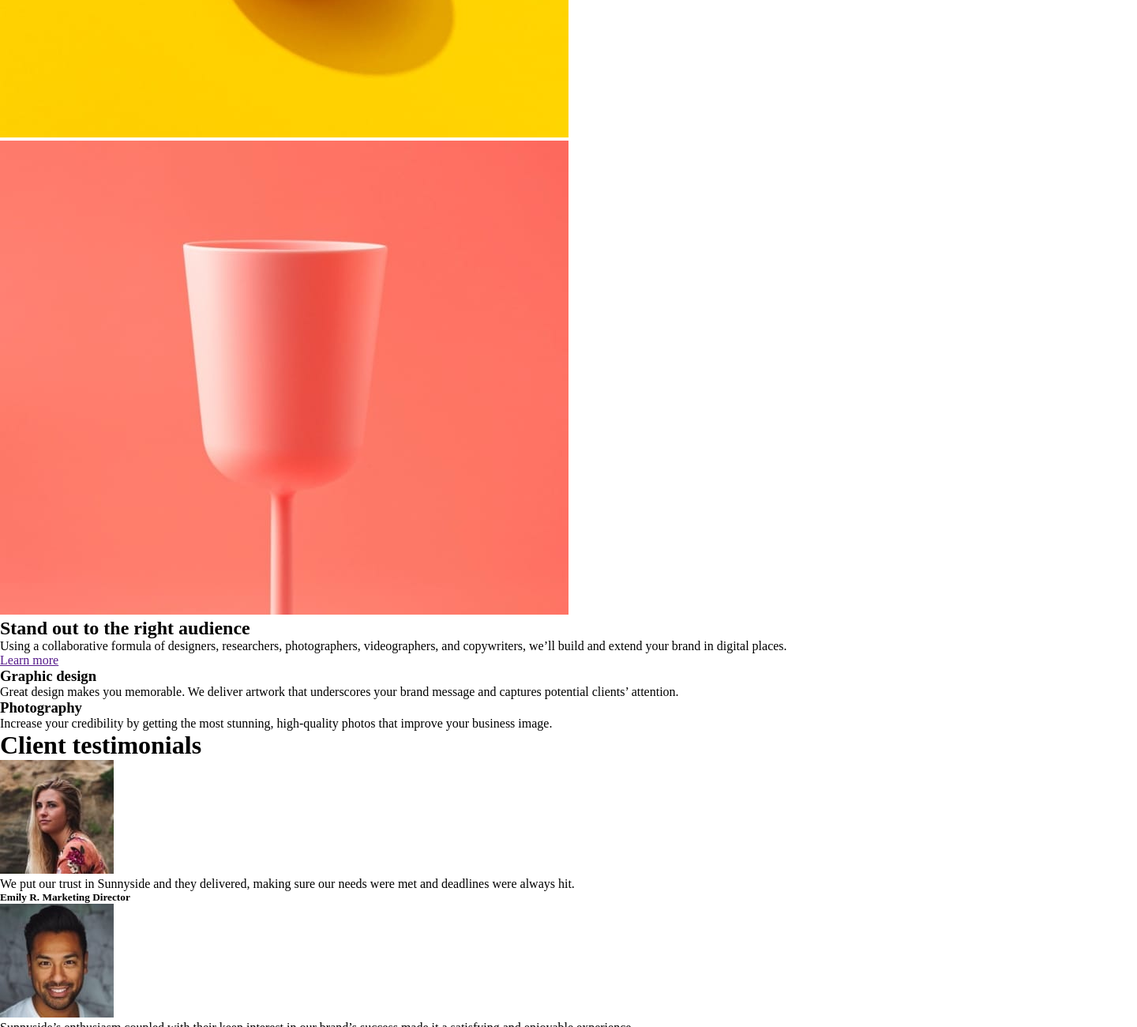
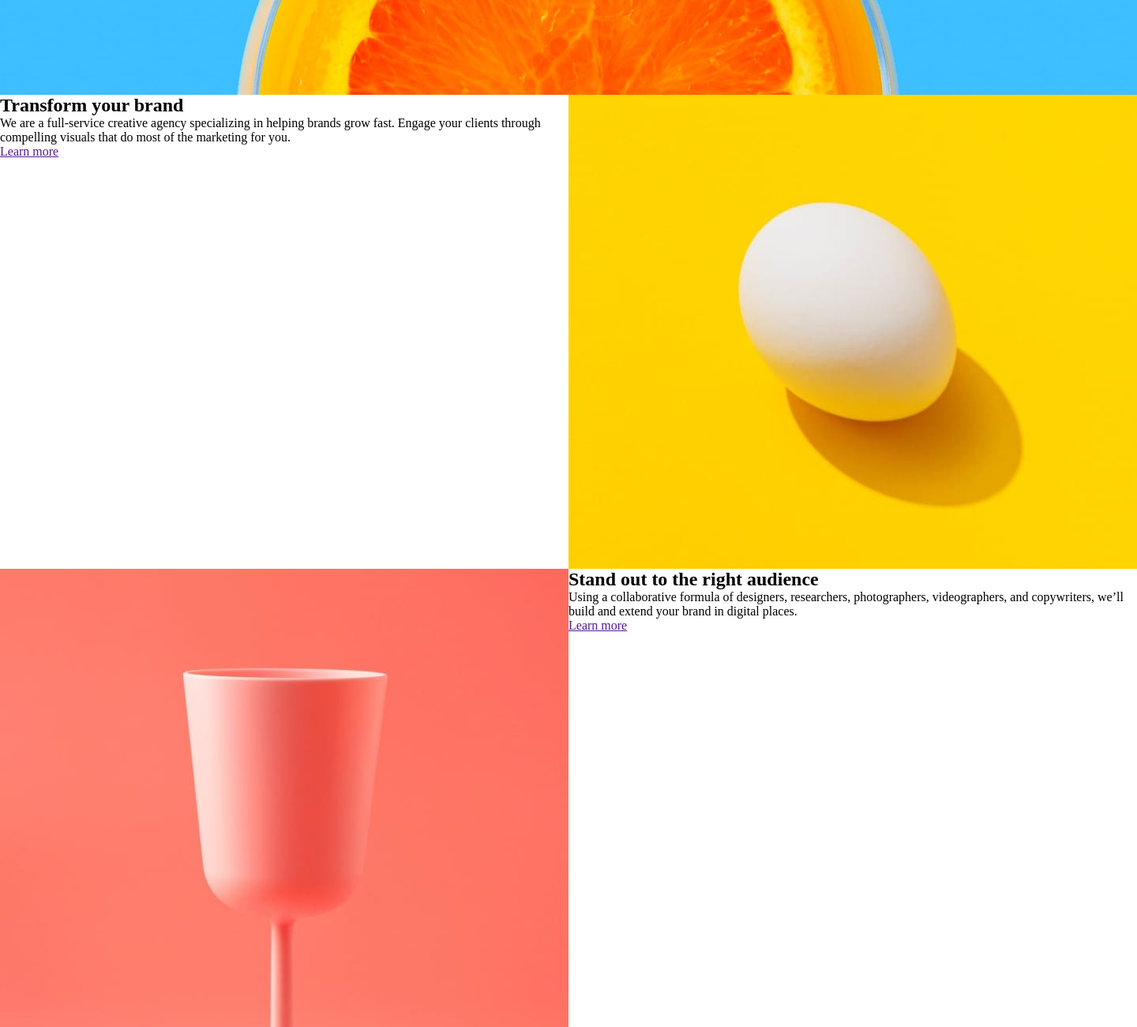
Before and after one commit to Ice-MMan/sunnyside-page-main, a plain HTML site: page sunnyside-agency-landing-page-main/index.html in a window 1280 px wide. Shown: the part 680-1980 px from the top of the page at 79% size, 1440 px wide, since content can reach past the window. Drawn offline with Linux system fonts and the light colour scheme.

Commit message:
yapamadık

```diff
--- a/sunnyside-agency-landing-page-main/style.css
+++ b/sunnyside-agency-landing-page-main/style.css
@@ -3,3 +3,52 @@
   margin: 0;
   box-sizing: border-box;
 }
+
+main {
+  display: grid;
+  grid-template-columns: repeat(4, 360px);
+  grid-template-rows: 50rem 600px 600px 600px 600px 50rem;
+}
+
+.header {
+  grid-area: 1/1 / span 1 / span 4;
+  background-image: url(./images/desktop/image-header.jpg);
+  background-size: cover;
+}
+
+.box1 {
+  grid-area: 2/1 / span 1 / span 2;
+}
+.box2 {
+  grid-area: 2/3 / span 1 / span 2;
+}
+.box3 {
+  grid-area: 3/1 / span 1 / span 2;
+}
+.box4 {
+  grid-area: 3/3 / span 1 / span 2;
+}
+.box5 {
+  grid-area: 4/1 / span 1 / span 2;
+  background-image: url(./images/desktop/image-graphic-design.jpg);
+}
+.box6 {
+  grid-area: 4/3 / span 1 / span 2;
+  background-image: url(./images/desktop/image-photography.jpg);
+}
+
+.container {
+  grid-area: 5/1 / span 1 / span 4;
+}
+
+.container1 {
+  grid-area: 6 / 1 / span 1 / span 4;
+}
+.container1 img {
+
+
+}
+
+footer {
+  grid-area: 7 / 1 / span 1 / span 4;
+}
```
Also changed, not shown: sunnyside-agency-landing-page-main/index.html (+1 -0 lines).
